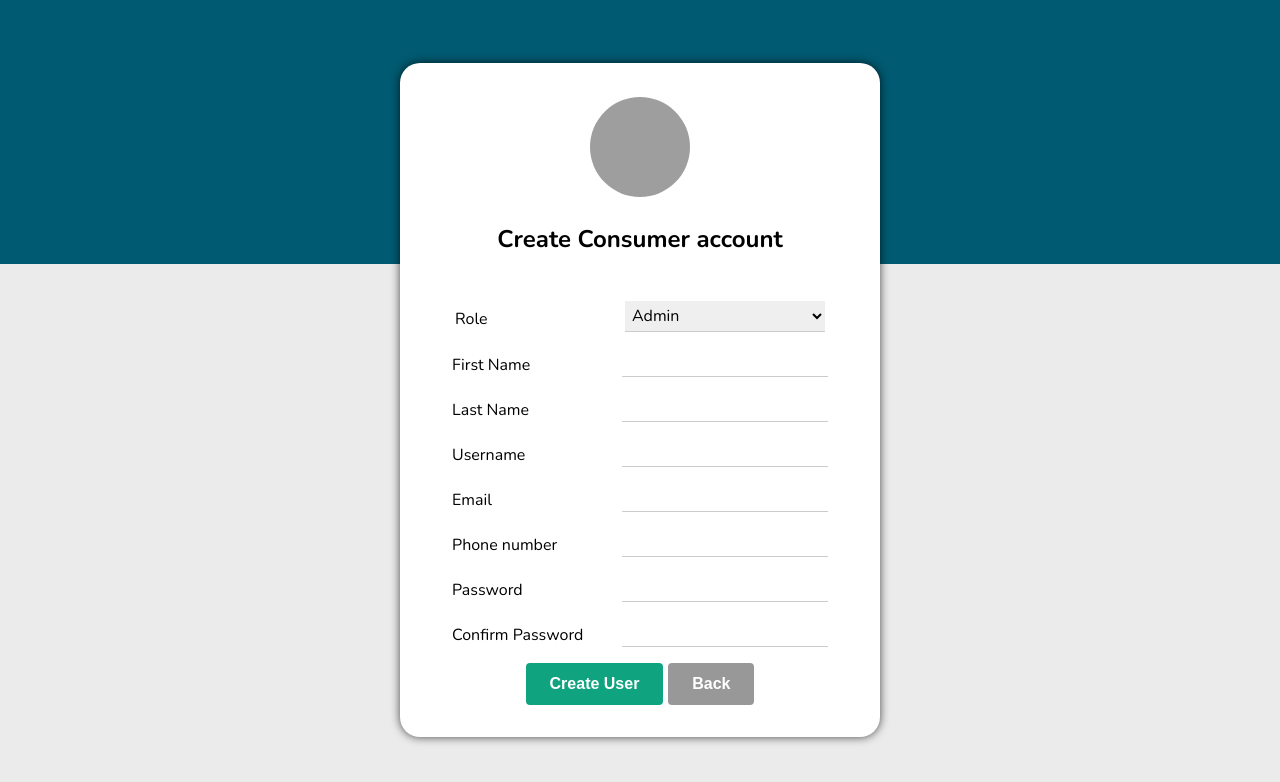
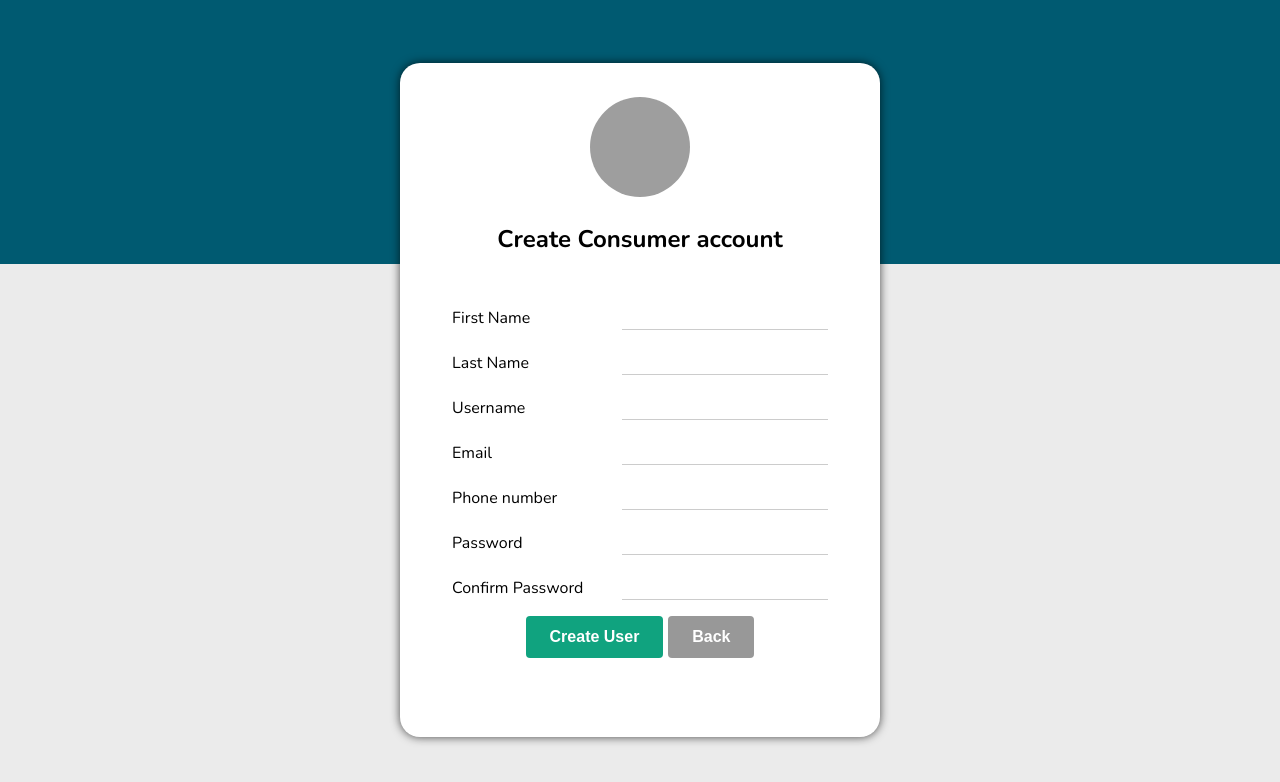
Before and after one commit to nisha-tamta/cashflowmanager-UI, a React (Create React App) app: page /signup in a window 1280 px wide. Shown: the top 782 px of the page. Built offline with nearby package versions, Linux system fonts and the light colour scheme; grey boxes are pictures that could not be loaded.

Commit message:
Revert "Role added in CreateUserForm"
This reverts commit 1de539008567ee8f744c9b4d97141b460b4633aa.

```diff
--- a/src/components/js/CreateUserForm.js
+++ b/src/components/js/CreateUserForm.js
@@ -14,8 +14,7 @@ const CreateUserForm = () => {
     username: "",
     password: "",
     phoneNumber: "",
-    defaultBudget: "",
-    roleIdInt: 1
+    defaultBudget: ""
   });
 
   const handleChange = (e) => {
@@ -79,19 +78,6 @@ const CreateUserForm = () => {
             <div >
               <form>
                 {<div className="error-message">{error}</div>}
-                <div className="create-chat-input-container">
-                  <label >Role</label>
-                  <select
-                    className="create-chat-input"
-                    name="roleIdInt"
-                    value={user.roleIdInt}
-                    onChange={handleChange}
-                  >
-                    <option className="item-value-expense" value="1">Admin</option>
-                    <option className="item-value-expense" value="2">Manager</option>
-                    <option className="item-value-expense" value="3">Employee</option>
-                  </select>
-                </div>
                 <div className="create-chat-input-container">
                   <label htmlFor="firstName">First Name</label>
                   <input
--- a/src/components/js/Profile.js
+++ b/src/components/js/Profile.js
@@ -584,7 +584,7 @@ const Profile = () => {
                           <div className="profile-info">
                             <div className="tab-list account-info-list">
                               <div>
-                                <span className="account-info-item">Default Budget:</span>
+                                <span className="account-info-item">Default Budget::</span>
                                 <span className="account-info">{user.defaultBudget}</span>
                               </div>
                             </div>
```
